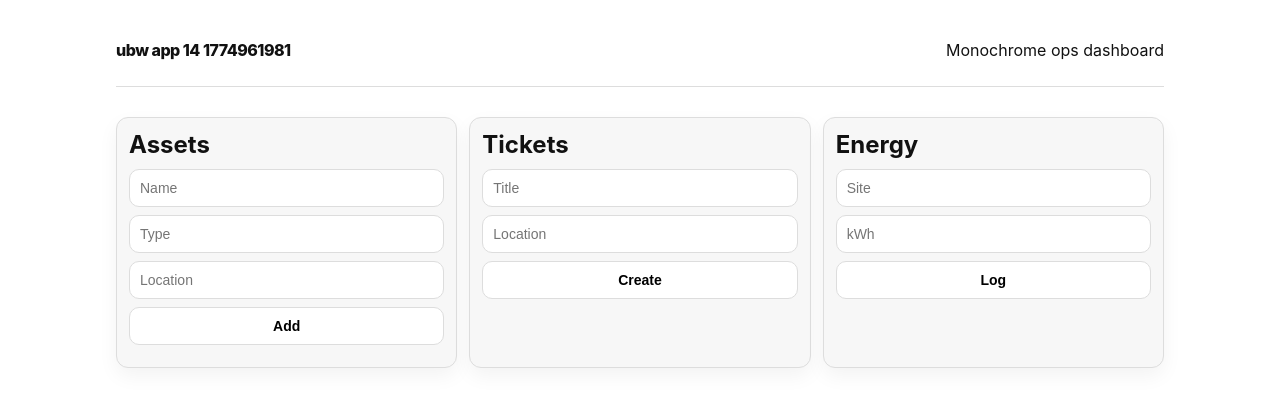
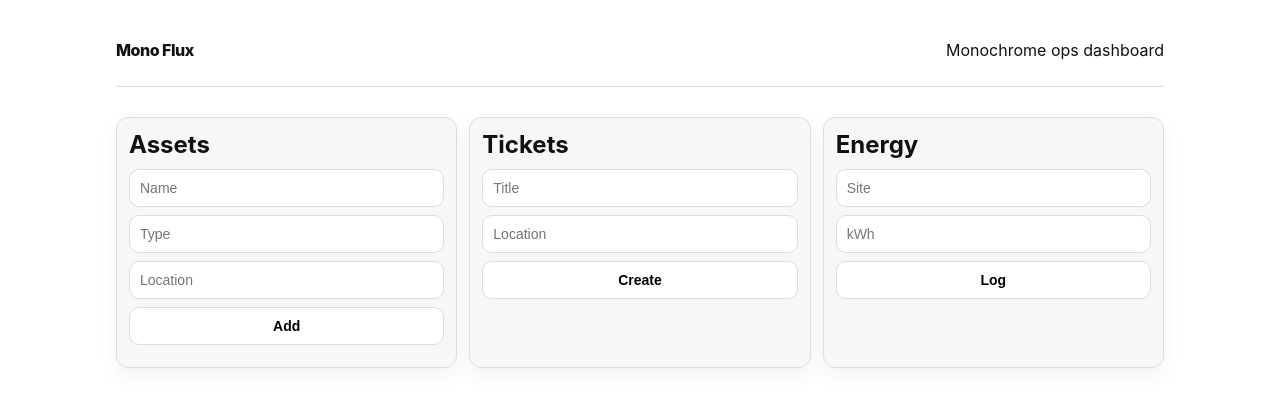
Before and after one commit to Ashutoshsingh20/bw-app-14-1774961981, a website: page public/index.html in a window 1280 px wide. Drawn offline with Linux system fonts and the light colour scheme; no server answers.

Commit message:
chore: brand app as Mono Flux

```diff
--- a/public/index.html
+++ b/public/index.html
@@ -3,13 +3,13 @@
 <head>
   <meta charset="UTF-8" />
   <meta name="viewport" content="width=device-width, initial-scale=1.0" />
-  <title>ubw app 14 1774961981</title>
+  <title>Mono Flux</title>
   <link rel="stylesheet" href="/style.css" />
 </head>
 <body>
   <div class="shell">
     <header>
-      <div class="logo">ubw app 14 1774961981</div>
+      <div class="logo">Mono Flux</div>
       <p>Monochrome ops dashboard</p>
     </header>
     <section class="metrics" id="metrics"></section>
```
Also changed, not shown: package.json (+9 -3 lines), README.md.
